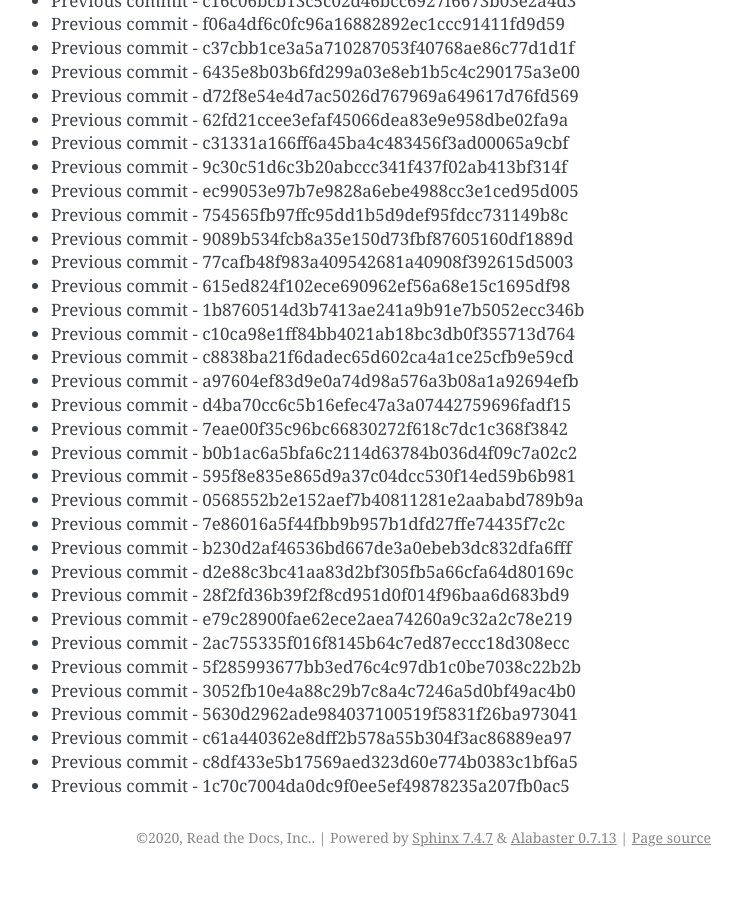
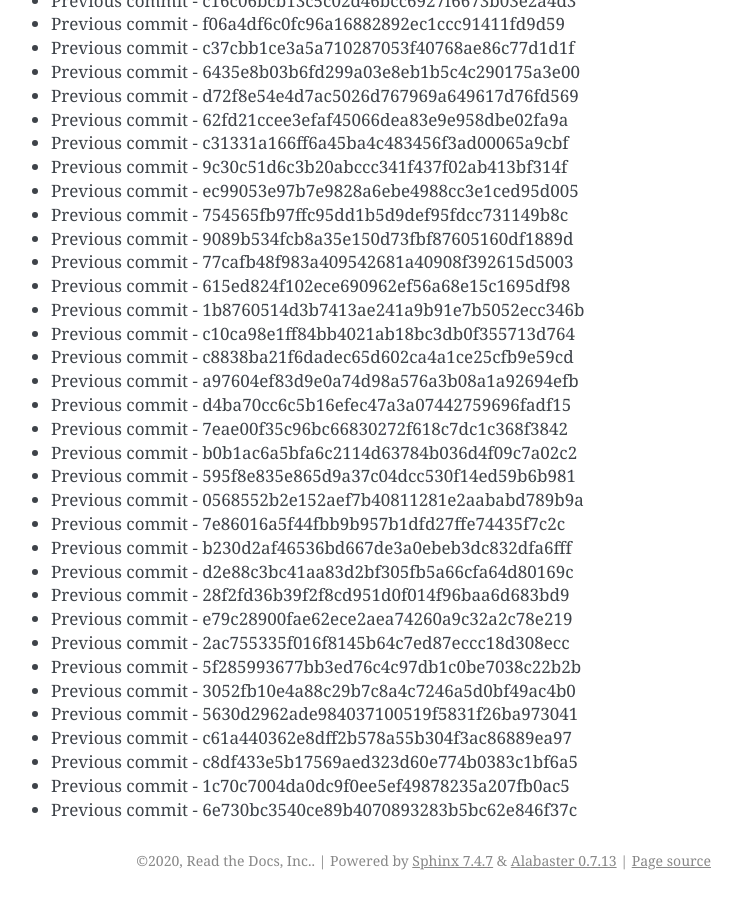
Before and after one commit to readthedocs/rtd-git-stresstest, a Sphinx documentation site: the page built from docs/updates.rst, in a window 1280 px wide and 900 px high, scrolled down 96604 px. Shown: the whole window, without its empty margins (399-1141 px from the left). Built offline with Sphinx 7.4.7, drawn with Linux system fonts in a browser that asks for light colours; before the commit the page ends 97481 px from its top, so only the background shows below that.

Commit message:
Generating commit from previous: 6e730bc3540ce89b4070893283b5bc62e846f37c

```diff
--- a/docs/updates.rst
+++ b/docs/updates.rst
@@ -4091,3 +4091,4 @@ It can be tested for any performance characteristics.
 * Previous commit - c61a440362e8dff2b578a55b304f3ac86889ea97
 * Previous commit - c8df433e5b17569aed323d60e774b0383c1bf6a5
 * Previous commit - 1c70c7004da0dc9f0ee5ef49878235a207fb0ac5
+* Previous commit - 6e730bc3540ce89b4070893283b5bc62e846f37c
```
